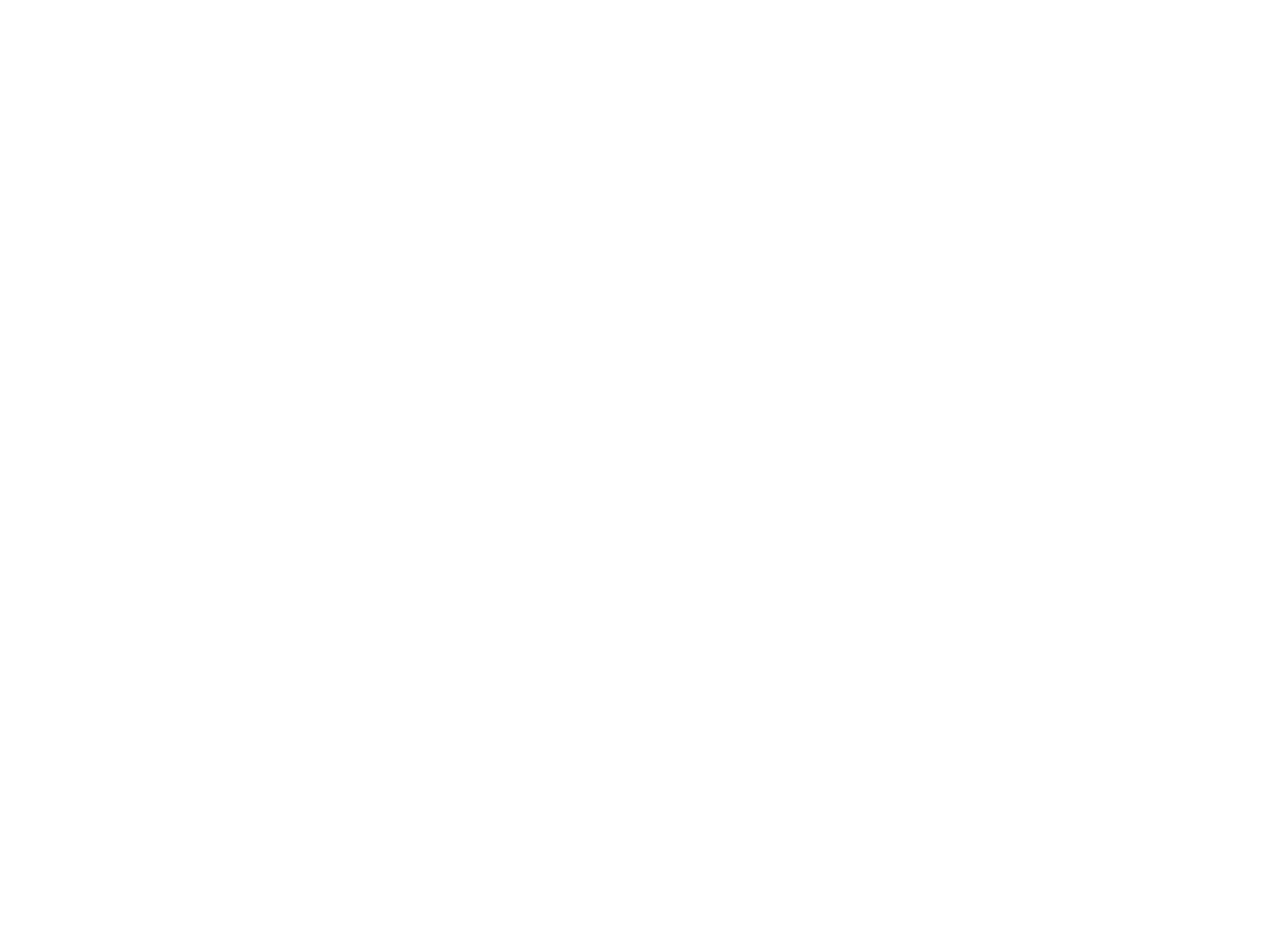
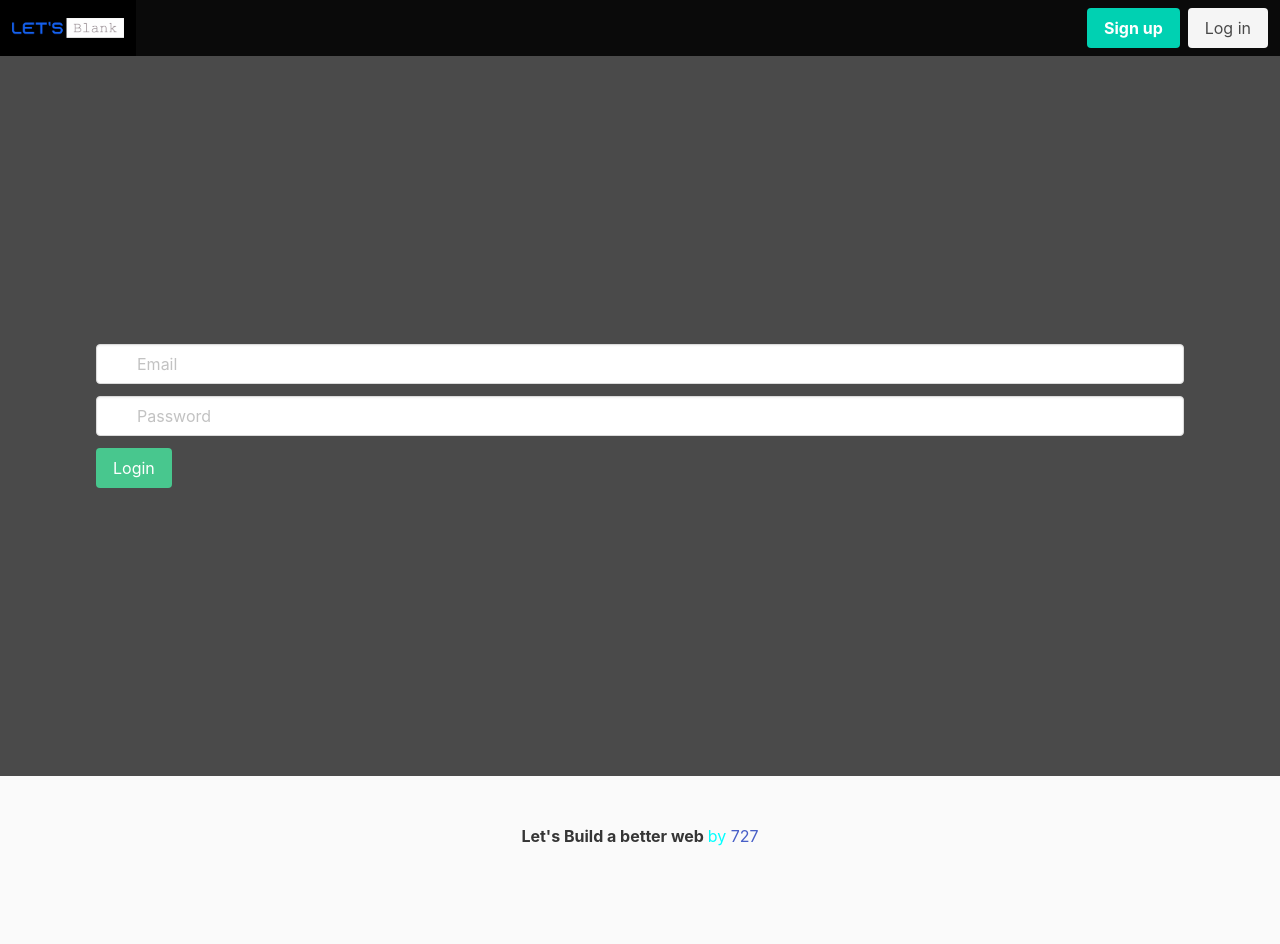
Before and after one commit to Omoshirokunai/727letsblank, a Flask app: page /login in a window 1280 px wide. Before the commit the page is empty. Before the commit the page ends 800 px from the top, so only its background shows below. Run offline with Flask 2, Linux system fonts and the light colour scheme.

Commit message:
template login

```diff
--- a/templates/layout.html
+++ b/templates/layout.html
@@ -28,7 +28,7 @@
                     <a class="button is-primary" href="{{url_for('signup')}}">
                         <strong>Sign up</strong>
                     </a>
-                    <a class="button is-light">
+                    <a class="button is-light" href="{{url_for('login')}}">
                         Log in
                     </a>
                 </div>
@@ -40,6 +40,14 @@
 
     {%endblock content%}
 
+    <footer class="footer">
+        <div class="content has-text-centered">
+            <p>
+                <strong>Let's Build a better web </strong> by <a href="{{url_for('home')}}">727</a>
+            </p>
+        </div>
+    </footer>
+
 </body>
 
 </html>
--- a/templates/login.html
+++ b/templates/login.html
@@ -0,0 +1,40 @@
+{%extends "layout.html"%}
+
+{%block head%}
+<title>Login</title>
+{%endblock head%}
+
+
+{%block content%}
+<section class="section is-large">
+    <div class="field">
+        <p class="control has-icons-left has-icons-right">
+            <input class="input" type="email" placeholder="Email">
+            <span class="icon is-small is-left">
+                <i class="fas fa-envelope"></i>
+            </span>
+            <span class="icon is-small is-right">
+                <i class="fas fa-check"></i>
+            </span>
+        </p>
+    </div>
+    <div class="field">
+        <p class="control has-icons-left">
+            <input class="input" type="password" placeholder="Password">
+            <span class="icon is-small is-left">
+                <i class="fas fa-lock"></i>
+            </span>
+        </p>
+    </div>
+    <div class="field">
+        <p class="control">
+            <button class="button is-success">
+                Login
+            </button>
+        </p>
+    </div>
+
+</section>
+
+
+{%endblock content%}
```
